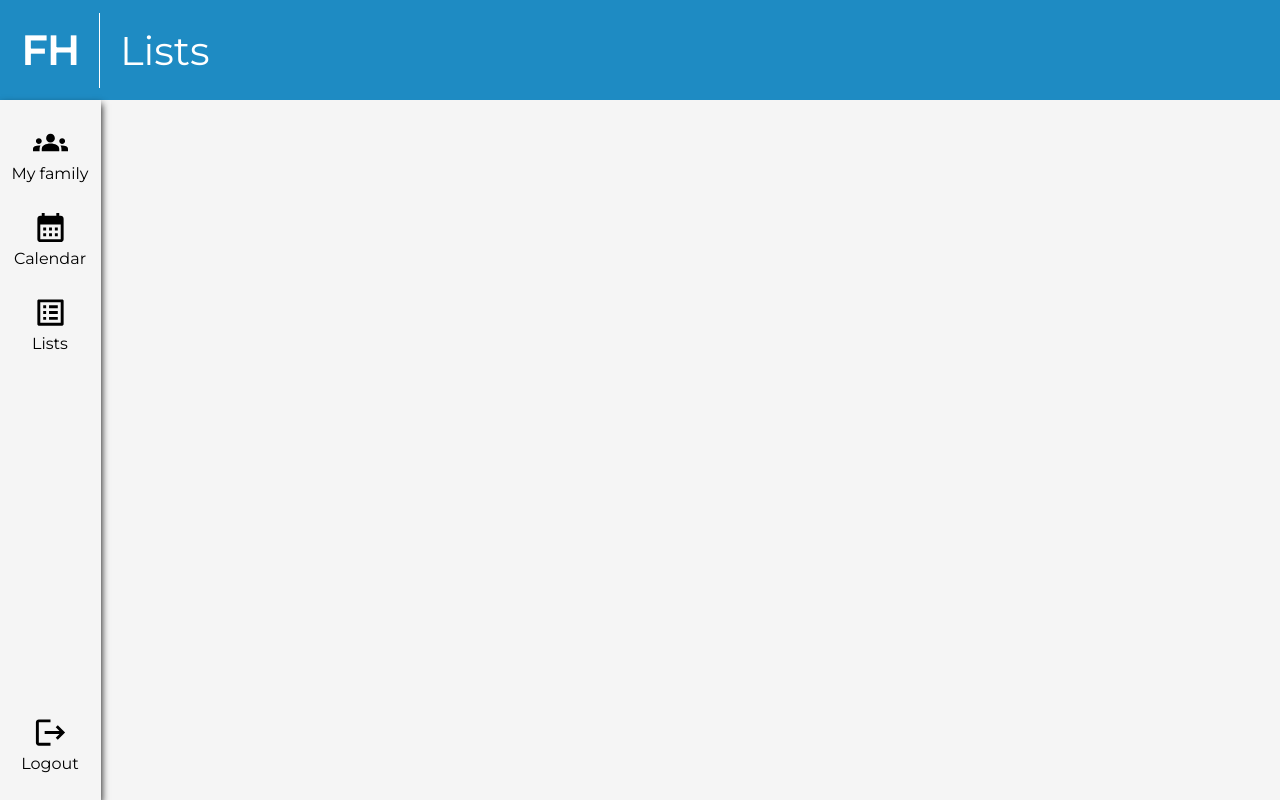
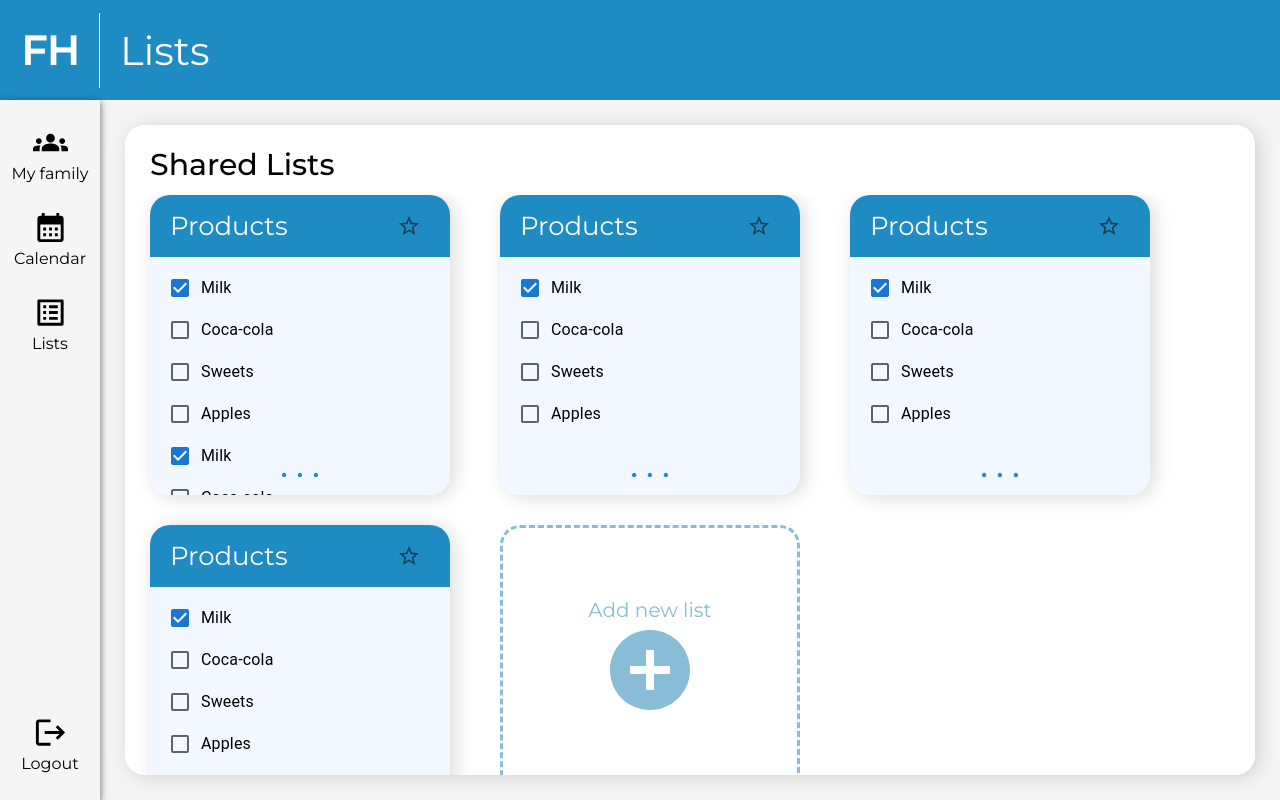
Before and after one commit to bogdansmk/FamilyHelper, a React (Create React App) app in the folder ui/: page /Lists in a window 1280 px wide. Built offline with nearby package versions, Linux system fonts and the light colour scheme.

Commit message:
add lists page

```diff
--- a/ui/src/Lists/Lists.css
+++ b/ui/src/Lists/Lists.css
@@ -0,0 +1,61 @@
+.card {
+    width: 300px;
+    min-height: 300px;
+    max-height: 300px;
+    border-radius: 20px;
+    display: flex;
+    flex-direction: column;
+    overflow: hidden;
+    box-shadow: 4px 2px 20px 0 rgba(0, 0, 0, 0.15);
+}
+
+.cardTitle {
+    background-color: #1E8BC3;
+    padding: 10px 20px;
+    font-size: 26px;
+    display: flex;
+    justify-content: space-between;
+    align-items: center;
+    color: #fff;
+}
+
+.cardBody {
+    padding: 10px 20px 40px 20px;
+    background-color: #F3F7FF;
+    flex-grow: 1;
+    position: relative;
+    overflow: hidden;
+}
+
+.cardBody:hover {
+    overflow: auto;
+}
+
+.card:not(.card.addNewCard) .cardBody:after {
+    content: ". . .";
+    display: block;
+    color: #1E8BC3;
+    font-weight: 500;
+    font-size: 32px;
+    position: absolute;
+    bottom: 10px;
+    left: 50%;
+    transform: translateX(-50%);
+}
+
+.card.addNewCard {
+    border: 3px dashed #88BCD7;
+    cursor: pointer;
+    box-shadow: unset;
+}
+
+.card.addNewCard .cardBody {
+    height: 100%;
+    display: flex;
+    flex-direction: column;
+    justify-content: center;
+    align-items: center;
+    background-color: transparent;
+    font-size: 20px;
+    color: #88BCD7;
+}
--- a/ui/src/Lists/Lists.tsx
+++ b/ui/src/Lists/Lists.tsx
@@ -1,7 +1,9 @@
 import React from 'react';
-import {Link} from 'react-router-dom';
 import Header from "../components/Header/Header";
 import LeftMenu from "../components/LeftMenu/LeftMenu";
+import {Checkbox, FormControlLabel, FormGroup} from "@mui/material";
+import {AddCircle, Star, StarBorder} from "@mui/icons-material";
+import './Lists.css'
 
 export default class ListsPage extends React.Component {
     render() {
@@ -11,6 +13,97 @@ export default class ListsPage extends React.Component {
                         rightPartText=''
                         rightPartUrl=''/>
                 <LeftMenu/>
+                <div className="main">
+                    <div className="mainTitle">Shared Lists</div>
+                    <div className="mainBody">
+                        <div className="card">
+                            <div className="cardTitle">Products
+                                <Checkbox
+                                    icon={<StarBorder color="action"/>}
+                                    checkedIcon={<Star/>}
+                                    color={"warning"}
+                                    size={"medium"}
+                                />
+                            </div>
+                            <div className="cardBody">
+                                <FormGroup>
+                                    <FormControlLabel control={<Checkbox defaultChecked/>} label="Milk"/>
+                                    <FormControlLabel control={<Checkbox/>} label="Coca-cola"/>
+                                    <FormControlLabel control={<Checkbox/>} label="Sweets"/>
+                                    <FormControlLabel control={<Checkbox/>} label="Apples"/><FormControlLabel control={<Checkbox defaultChecked/>} label="Milk"/>
+                                    <FormControlLabel control={<Checkbox/>} label="Coca-cola"/>
+                                    <FormControlLabel control={<Checkbox/>} label="Sweets"/>
+                                    <FormControlLabel control={<Checkbox/>} label="Apples"/><FormControlLabel control={<Checkbox defaultChecked/>} label="Milk"/>
+                                    <FormControlLabel control={<Checkbox/>} label="Coca-cola"/>
+                                    <FormControlLabel control={<Checkbox/>} label="Sweets"/>
+                                    <FormControlLabel control={<Checkbox/>} label="Apples"/>
+                                </FormGroup>
+                            </div>
+                        </div>
+                        <div className="card">
+                            <div className="cardTitle">Products
+                                <Checkbox
+                                    icon={<StarBorder color="action"/>}
+                                    checkedIcon={<Star/>}
+                                    color={"warning"}
+                                    size={"medium"}
+                                />
+                            </div>
+                            <div className="cardBody">
+                                <FormGroup>
+                                    <FormControlLabel control={<Checkbox defaultChecked/>} label="Milk"/>
+                                    <FormControlLabel control={<Checkbox/>} label="Coca-cola"/>
+                                    <FormControlLabel control={<Checkbox/>} label="Sweets"/>
+                                    <FormControlLabel control={<Checkbox/>} label="Apples"/>
+                                </FormGroup>
+                            </div>
+                        </div>
+                        <div className="card">
+                            <div className="cardTitle">Products
+                                <Checkbox
+                                    icon={<StarBorder color="action"/>}
+                                    checkedIcon={<Star/>}
+                                    color={"warning"}
+                                    size={"medium"}
+                                />
+                            </div>
+                            <div className="cardBody">
+                                <FormGroup>
+                                    <FormControlLabel control={<Checkbox defaultChecked/>} label="Milk"/>
+                                    <FormControlLabel control={<Checkbox/>} label="Coca-cola"/>
+                                    <FormControlLabel control={<Checkbox/>} label="Sweets"/>
+                                    <FormControlLabel control={<Checkbox/>} label="Apples"/>
+                                </FormGroup>
+                            </div>
+                        </div>
+                        <div className="card">
+                            <div className="cardTitle">Products
+                                <Checkbox
+                                    icon={<StarBorder color="action"/>}
+                                    checkedIcon={<Star/>}
+                                    color={"warning"}
+                                    size={"medium"}
+                                />
+                            </div>
+                            <div className="cardBody">
+                                <FormGroup>
+                                    <FormControlLabel control={<Checkbox defaultChecked/>} label="Milk"/>
+                                    <FormControlLabel control={<Checkbox/>} label="Coca-cola"/>
+                                    <FormControlLabel control={<Checkbox/>} label="Sweets"/>
+                                    <FormControlLabel control={<Checkbox/>} label="Apples"/>
+                                </FormGroup>
+                            </div>
+                        </div>
+                        <div className="card addNewCard">
+                            <div className="cardBody">
+                                Add new list
+                                <div className="addNewIcon">
+                                    <AddCircle sx={{ fontSize: 96 }}/>
+                                </div>
+                            </div>
+                        </div>
+                    </div>
+                </div>
             </>
         );
     }
--- a/ui/src/components/LeftMenu/LeftMenu.css
+++ b/ui/src/components/LeftMenu/LeftMenu.css
@@ -1,8 +1,7 @@
 .leftMenu {
     width: 100px;
     height: 100%;
-    border-right: 1px solid #F5F5F5;
-    box-shadow: 1px 4px 7px 0 #000000D9;
+    box-shadow: 1px 2px 7px 0 rgba(0, 0, 0, 0.5);
     display: flex;
     flex-direction: column;
     justify-content: space-between;
@@ -13,7 +12,3 @@
     height: 60px;
     margin: 25px 0;
 }
-
-.bottomMenuItem {
-    align-self: end;
-}
--- a/ui/src/index.css
+++ b/ui/src/index.css
@@ -1,4 +1,8 @@
 @import url('https://fonts.googleapis.com/css2?family=Montserrat:wght@100;400;500&display=swap');
+
+* {
+  box-sizing: border-box;
+}
 
 body {
   margin: 0;
@@ -24,6 +28,47 @@ code {
   border-radius: 20px;
   background-color: #fff;
   margin: 25px;
-  padding: 25px;
   box-shadow: 4px 2px 20px 0 #00000026;
+  overflow: auto;
 }
+
+.mainTitle {
+  font-size: 30px;
+  font-weight: 500;
+  line-height: 40px;
+  position: sticky;
+  background: #fff;
+  width: 100%;
+  top: 0;
+  left: 0;
+  z-index: 9999;
+  padding: 20px 25px 10px 25px;
+}
+
+.mainBody {
+  padding: 0 25px 30px 25px;
+  display: flex;
+  flex-wrap: wrap;
+  overflow: auto;
+  column-gap: 50px;
+  row-gap: 30px;
+}
+
+/* Custom scrollbar */
+::-webkit-scrollbar {
+  width: 10px;
+  height: 10px;
+}
+
+::-webkit-scrollbar-track {
+  margin: 10px 10px;
+}
+
+::-webkit-scrollbar-thumb {
+  background: #BDBDBD;
+  border-radius: 10px;
+}
+
+::-webkit-scrollbar-thumb:hover {
+  background: #A1A1A1;
+}
```
